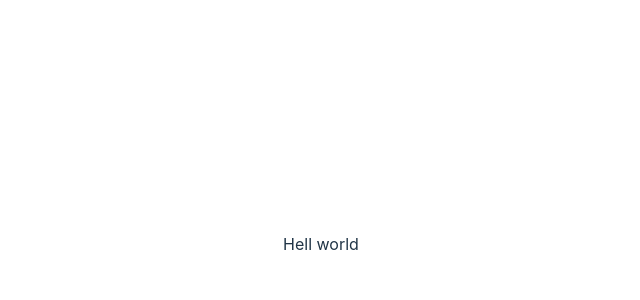
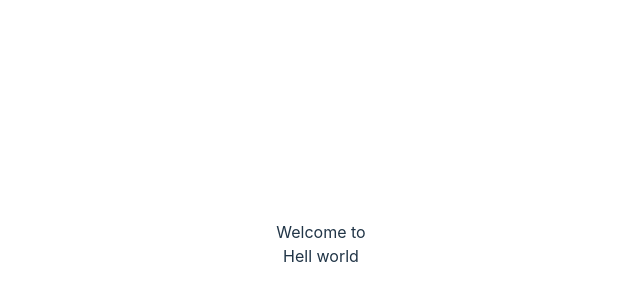
Before and after one commit to fintonius/react-cv-app, a React (Vite) app: page / in a window 1280 px wide. Shown: the part 156-456 px from the top of the page, without its empty margins (319-959 px from the left). Built offline with nearby package versions, Linux system fonts and the light colour scheme.

Commit message:
add basic components for app structure

```diff
--- a/src/App.jsx
+++ b/src/App.jsx
@@ -1,8 +1,10 @@
 import './App.css'
+import InformationInput from './components/InformationInput'
 
 export default function App() {
   return (
     <>
+      <InformationInput />
       <div>
         Hell world
       </div>
--- /dev/null
+++ b/src/components/InformationInput.jsx
@@ -0,0 +1,6 @@
+export default function InformationInput() {
+   return ( <div>
+        Welcome to
+    </div>
+   )
+}
```
Also changed, not shown: src/components/AddButton.jsx (added), src/components/EditButton.jsx (added), src/components/TextInput.jsx (added).
